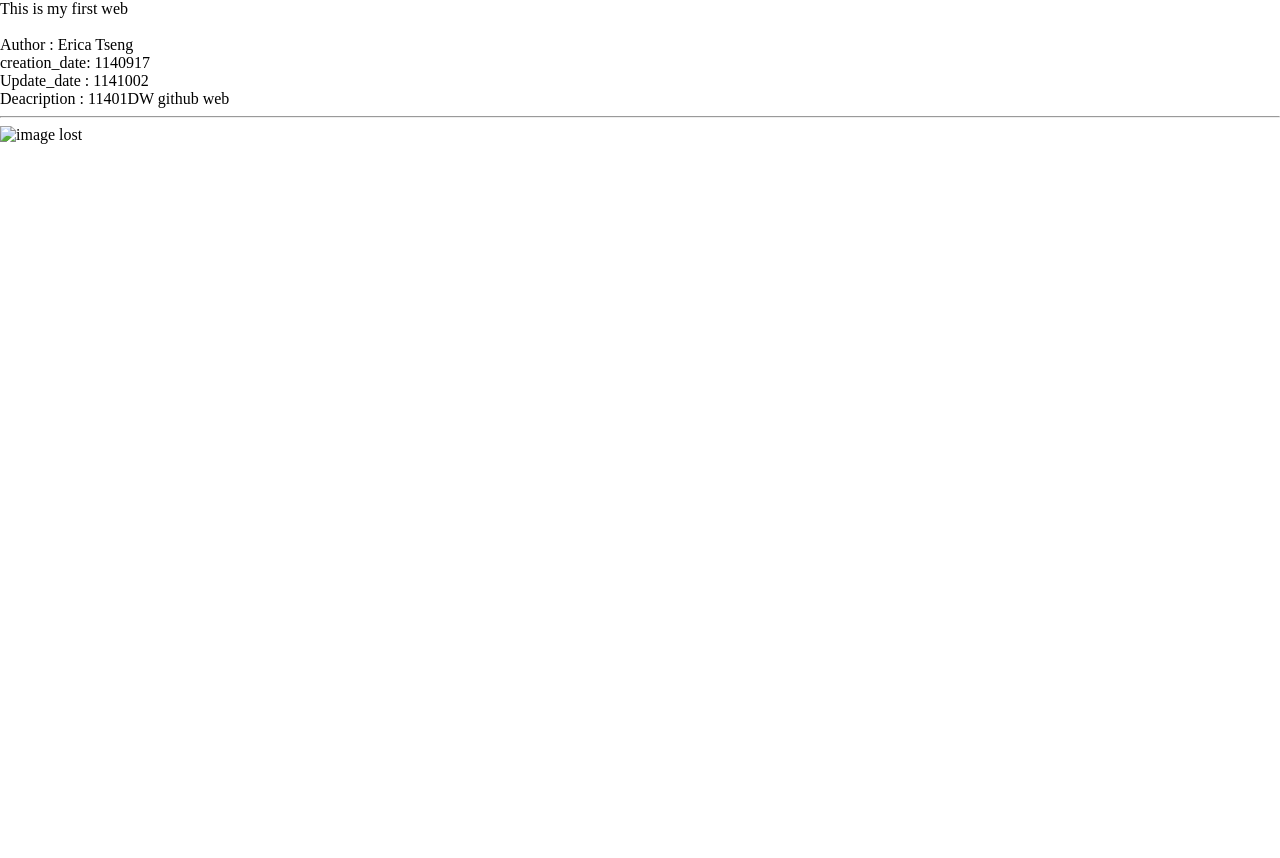
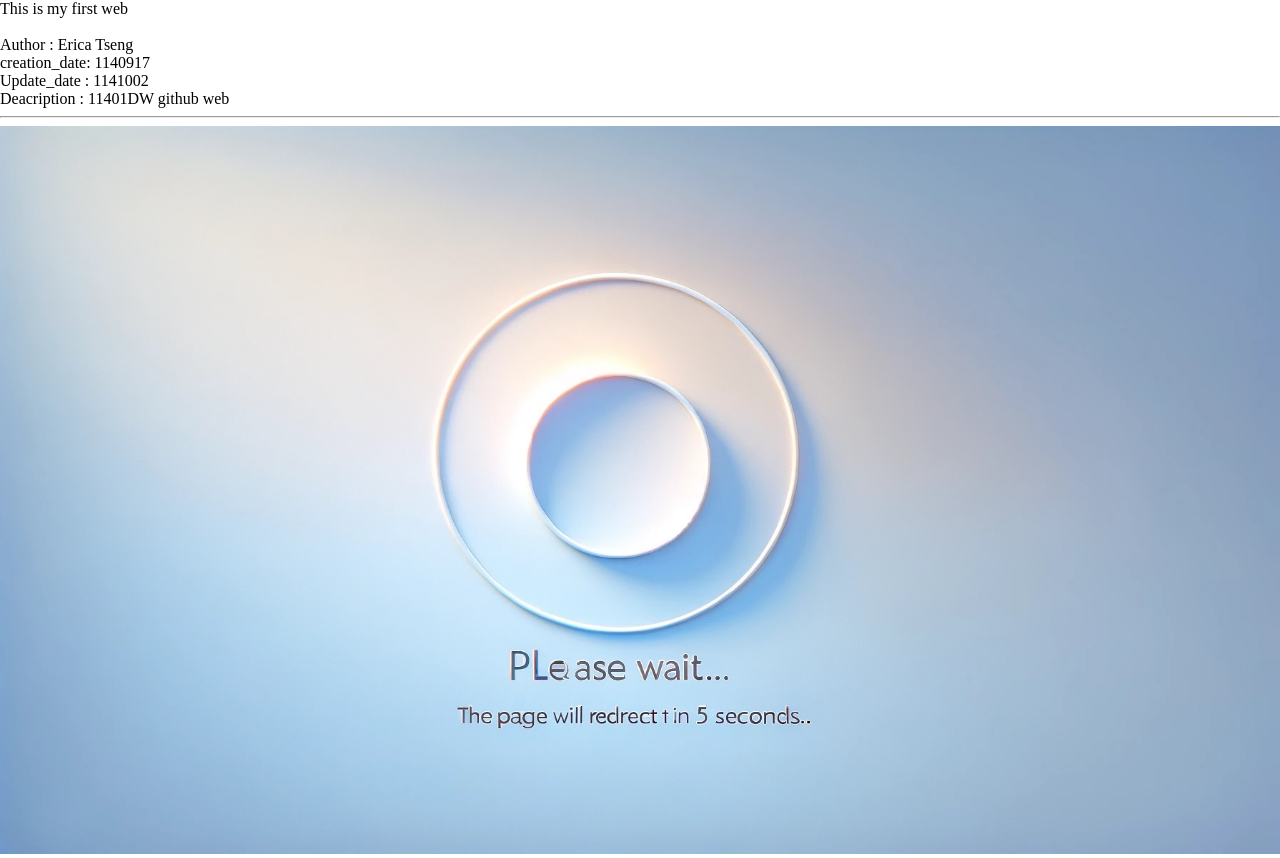
Before and after one commit to erica239/11401DW, a plain HTML site: page index.html in a window 1280 px wide. Before the commit the page ends 800 px from the top, so only its background shows below. Drawn offline with Linux system fonts and the light colour scheme.

Commit message:
Update index.html

```diff
--- a/index.html
+++ b/index.html
@@ -38,7 +38,7 @@
 	<hr>
 
 	<!-- Add image -->
-	<img id="img_wait" src="image/wait.jpg" width="895" height="510" alt="image lost" title="wait 5 seconds" />
+	<img id="img_wait" src="images/wait.jpg" width="895" height="510" alt="image lost" title="wait 5 seconds" />
 
 </body>
 </html>
```
